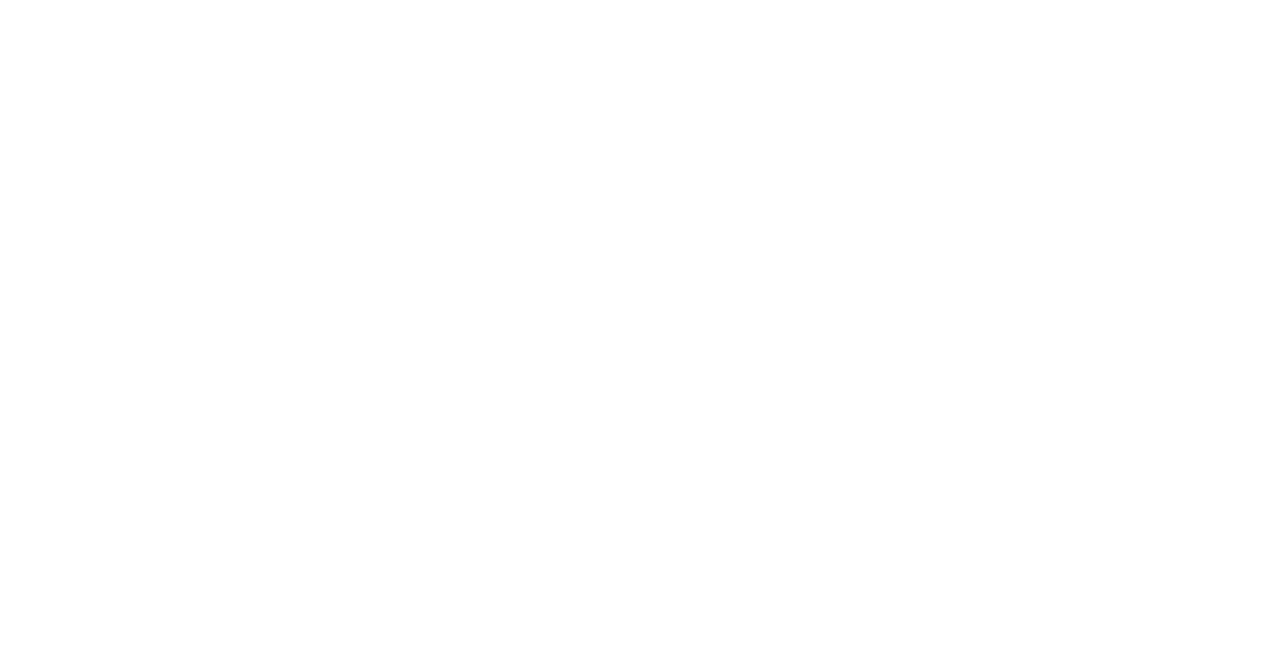
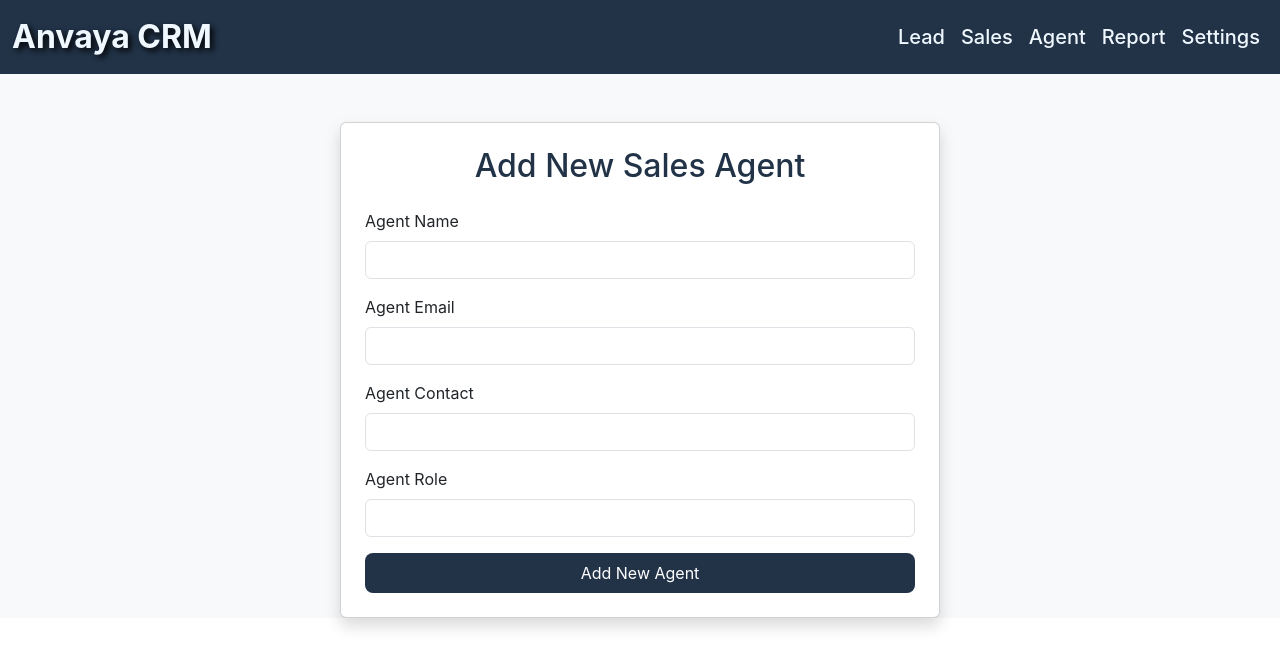
Before and after one commit to vigneshck2023/Anvaya-CRM-Frontend, a React (Vite) app: page /addAgents in a window 1280 px wide. Before the commit this address had no page. Shown: the top 668 px of the page. Built offline with nearby package versions, Linux system fonts and the light colour scheme.

Commit message:
including addSalesAgent Page

```diff
--- a/src/components/Header.jsx
+++ b/src/components/Header.jsx
@@ -37,7 +37,7 @@
                 </NavLink>
               </li>
               <li className="nav-item">
-                <NavLink className="nav-link">
+                <NavLink className="nav-link" to={"/addAgents"}>
                   Agent
                 </NavLink>
               </li>
--- a/src/main.jsx
+++ b/src/main.jsx
@@ -5,6 +5,7 @@
 import AddNewLead from "./pages/AddNewLead";
 import Lead from "./pages/Lead";
 import LeadDetails from "./pages/LeadDetails";
+import Agent from "./pages/Agent";
 const rootElement = document.getElementById("root");
 const root = createRoot(rootElement);
 import "bootstrap/dist/css/bootstrap.min.css";
@@ -18,6 +19,7 @@
       <Route path="/addNewLead" element={<AddNewLead />} />
       <Route path="/leads" element={<Lead/>} />
      <Route path="/leads/:id" element={<LeadDetails />} />
+     <Route path="/addAgents" element={<Agent />} />
     </Routes>
   </BrowserRouter>
 );
--- /dev/null
+++ b/src/pages/Agent.jsx
@@ -0,0 +1,126 @@
+import Header from "../components/Header";
+import {useState, useEffect} from "react";
+import {useNavigate} from "react-router-dom";
+
+export default function Agent({addAgent}){
+    const navigate = useNavigate();
+    const [formData,setFormData] = useState({
+        name: "",
+        email:"",
+        phone: "",
+        role: ""
+});
+const handleChange = (e) => {
+    const { name, value } = e.target;
+
+    setFormData({
+      ...formData,
+      [name]: name === "timeToClose" ? parseInt(value, 10) : value,
+    });
+  };
+
+  const handleSubmit = async (e) => {
+    e.preventDefault();
+    try {
+      const response = await fetch("https://anvaya-crm-ebon.vercel.app/api/agents", {
+        method: "POST",
+        headers: { "Content-Type": "application/json" },
+        body: JSON.stringify(formData),
+      });
+
+      const data = await response.json();
+      console.log("Response:", data);
+
+      if (!response.ok) {
+        alert("Error adding lead: " + (data.message || "Unknown error"));
+        return;
+      }
+
+      if (addAgent) addAgent();
+      navigate("/");
+    } catch (error) {
+      console.error("Error adding lead:", error);
+      alert("Error adding lead (network issue)");
+    }
+  };
+
+    return (
+    <div className="app-container">
+      <Header />
+
+      {/* Form section only */}
+      <div className="d-flex justify-content-center mt-5">
+        <div
+          className="card shadow p-4"
+          style={{ maxWidth: "600px", width: "100%" }}
+        >
+          <h2 className="mb-4 text-center" style={{ color: "#223348" }}>
+            {" "}
+            Add New Sales Agent
+          </h2>
+
+          <form onSubmit={handleSubmit}>
+            {/* Agent Name */}
+            <div className="mb-3">
+              <label className="form-label">Agent Name</label>
+              <input
+                type="text"
+                className="form-control"
+                name="name"
+                value={formData.name}
+                onChange={handleChange}
+                required
+              />
+            </div>
+
+            {/* Agent Email */}
+            <div className="mb-3">
+              <label className="form-label">Agent Email</label>
+              <input
+                type="text"
+                className="form-control"
+                name="email"
+                value={formData.email}
+                onChange={handleChange}
+                required
+              />
+            </div>
+
+
+            <div className="mb-3">
+              <label className="form-label">Agent Contact</label>
+              <input
+                type="text"
+                className="form-control"
+                name="phone"
+                value={formData.phone}
+                onChange={handleChange}
+                required
+              />
+            </div>
+
+            <div className="mb-3">
+              <label className="form-label">Agent Role</label>
+              <input
+                type="text"
+                className="form-control"
+                name="role"
+                value={formData.role}
+                onChange={handleChange}
+                required
+              />
+            </div>
+
+            {/* Submit button */}
+            <div className="d-grid">
+              <button type="submit" className="btn-add">
+                Add New Agent
+              </button>
+            </div>
+          </form>
+        </div>
+      </div>
+    </div>
+  );
+
+}
```
